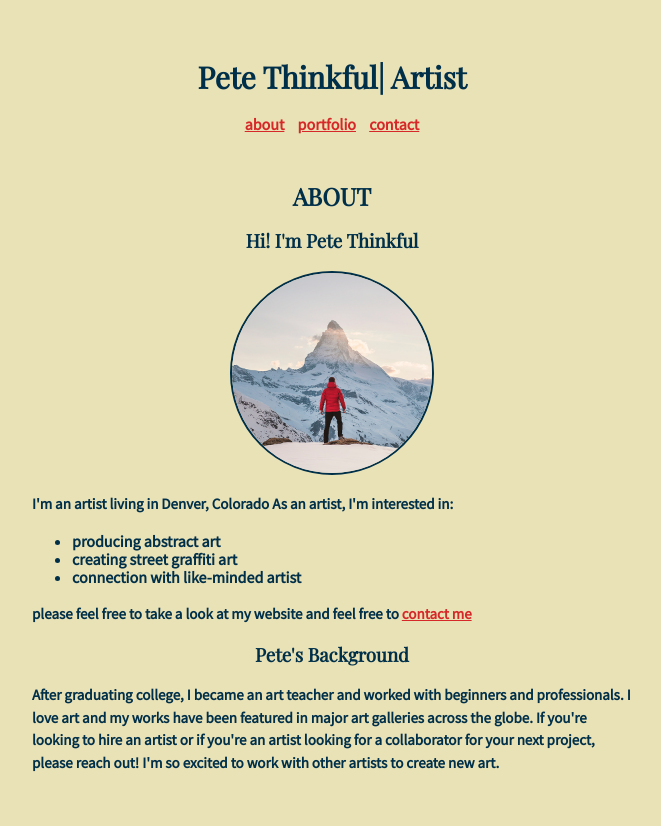
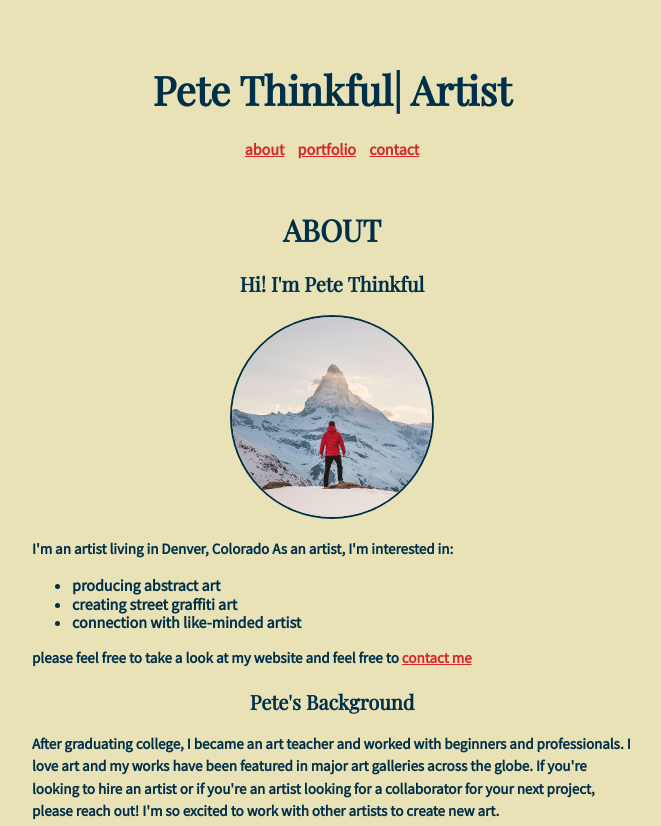
Before and after one commit to Ghosthawk0312/Pete-Portfolio-Page, a plain HTML site: page index.html in a window 1280 px wide. Shown: the top 826 px of the page, without its empty margins (308-969 px from the left). Drawn offline with nearby package versions, Linux system fonts and the light colour scheme.

Commit message:
Update style.css

```diff
--- a/style.css
+++ b/style.css
@@ -21,7 +21,9 @@ h3 {
   font-family: "Playfair Display", Times, serif;
   text-align: center;
 }
-h1{font-size: 30px;}
+h1{font-size: 40px;}
+h2{font-size: 30px;}
+h3{font-size: 20px;}
 ul,
 ol{
   text-align: left;
```
